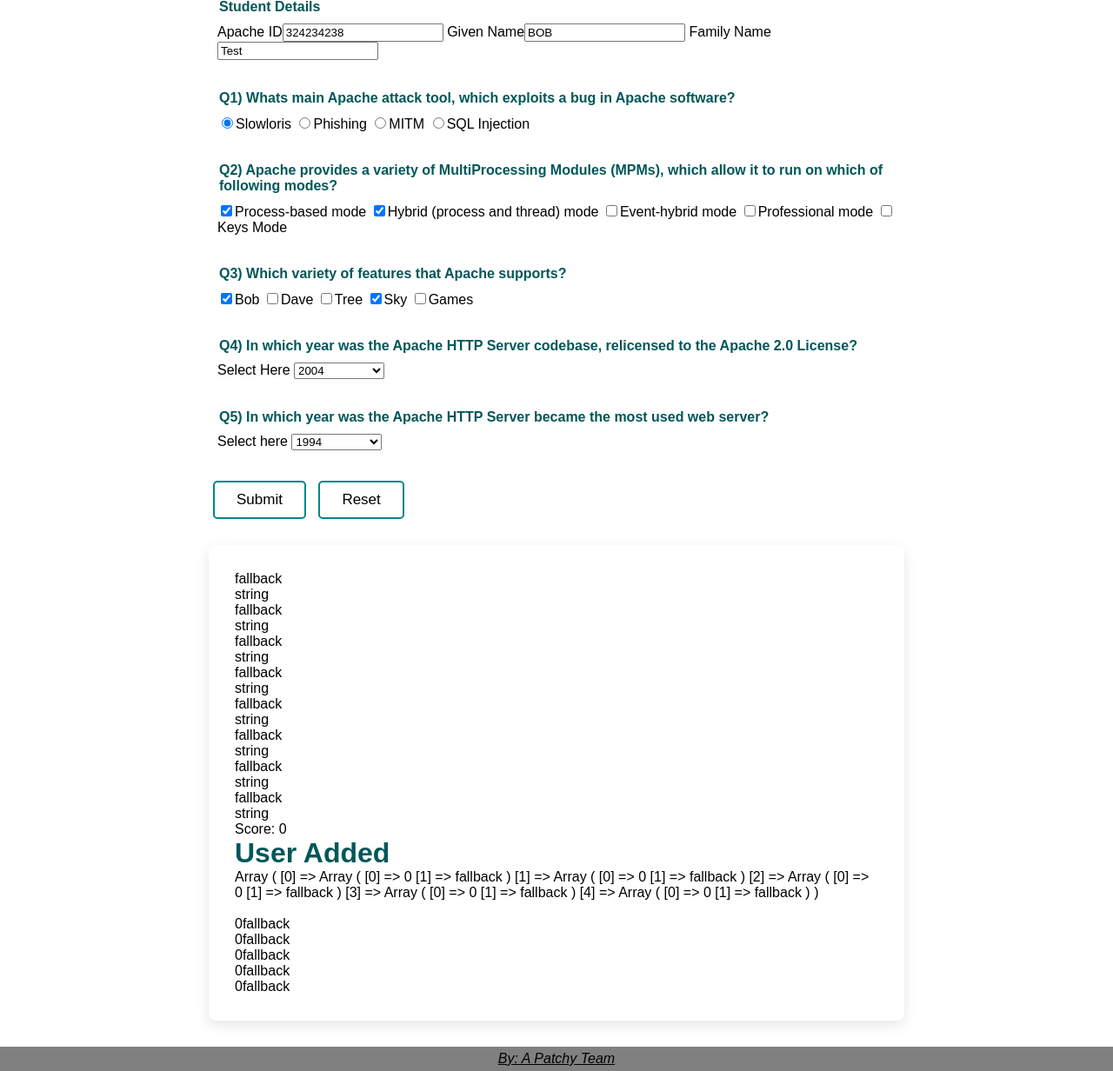
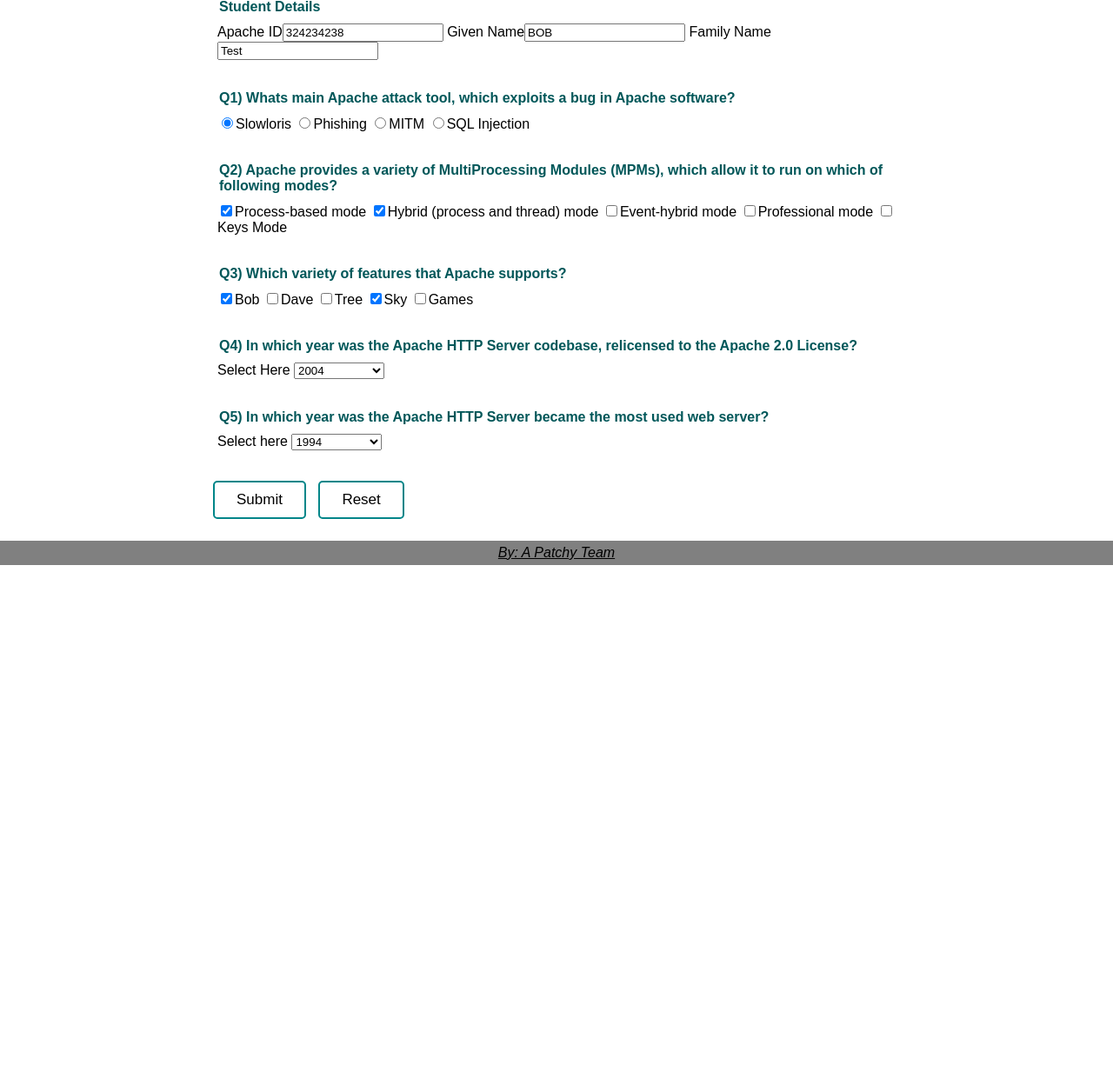
Before and after one commit to BossEliminated/COS10026-A2-Project, a PHP site: page /quiz in a window 1280 px wide. Shown: the part 314-1546 px from the top of the page at 87% size. After the commit the page ends 964 px from the top, so only its background shows below. Run offline with PHP 8.4, Linux system fonts and the light colour scheme; data that the repository does not hold is empty.

Commit message:
Added submission check

```diff
--- a/css/master.css
+++ b/css/master.css
@@ -321,7 +321,7 @@
   margin: 70px;
 }
 
-.quiz-main-headding p,h1 {
+.quiz-main-headding p,h1,h2 {
   color: #005759;
 }
 
@@ -367,6 +367,10 @@
   margin: 0px 5px;
   background-color: white;
   border: 2px solid #008689;
+}
+
+.quiz-button-container {
+  margin-bottom: 25px;
 }
 
 /* ----------------- Footer ---------------- */
--- a/markquiz.php
+++ b/markquiz.php
@@ -85,11 +85,11 @@
 
 function sanitization_and_type_processing($input) { // Sanitization type confirmation ----------- Broken Needs Fixing
 	$input = sanitise_inputs($input);
-	print ($input."<br>");
+	// print ($input."<br>"); // Unpacked data debug dump
 	if (is_numeric($input)) {
 		$input = has_only_numbers($input);
 	}
-	print (gettype($input)."<br>");
+	// print (gettype($input)."<br>"); // Unpacked data debug dump
 	return $input;
 }
 
@@ -200,7 +200,7 @@
 		if ($user_exists == 0) {
 			$sql_insert = "INSERT INTO `attempts`(`first_name`, `last_name`, `student_number`, `attempt`, `score`) VALUES ('$id[0]','$id[1]','$id[2]','1','$score')";
 			$conn->query($sql_insert);
-			print("<h1>User Added</h1>");
+			print("<h2>User Added</h2>");
 		}
 
 		// For existing user update attempt details
@@ -211,7 +211,6 @@
 			if ($attempts <= 2) {
 				$sql_update_attempts = "UPDATE attempts SET attempt ='$attempts', score = '$score' WHERE first_name = '$id[0]' AND last_name = '$id[1]' AND student_number = '$id[2]'";
 				$conn->query($sql_update_attempts);
-				print ("<p>Attempt: ".$attempts."</p>");
 			} else {
 				print ("<h2>Maximum Attempts Reached</h2>");
 			}
@@ -220,18 +219,37 @@
 	}
 }
 
+function submission_check($results){
+	$count = 0;
+	foreach ($results as $value) {
+		if ($value == 'fallback') {
+			$count++;
+		}
+	}
+	if ($count == count($results)) {
+		return false;
+	} else {
+		return true;
+	}
+}
+
 $post_id_inputs = ['given_name','family_name','ID'];
 $post_question_inputs = ['quiz-question-1','quiz-question-2','quiz-question-3','quiz-question-4','quiz-question-5'];
 $answers = ['slowloris',['process-based_mode','hybrid_mode'],['bob','sky'],'2004','1994'];
+$post_ids_values_array = get_post_values($post_id_inputs); // Read ID Values
 
-$post_questions_values_array = get_post_values($post_question_inputs);
-$post_ids_values_array = get_post_values($post_id_inputs);
+if (submission_check($post_ids_values_array) == true) {
+	print ('<div id="results" class="quiz-content quiz-results">');
 
-$results = marking($post_questions_values_array, $answers); // Input arrays must be same size will ad in check later
-$score = score($results);
+	$post_questions_values_array = get_post_values($post_question_inputs); // Read Questions Values
+	$results = marking($post_questions_values_array, $answers); // Calulate results - Input arrays must be same size
 
-print ("<p>Score: ".$score."</p>");
-save_db_data($post_ids_values_array, $score);
-debug_dump($results);
+	$score = score($results);
+	save_db_data($post_ids_values_array, $score);
+	print ("<p>Score: ".$score."/5</p>");
+	// debug_dump($results);
+
+	print ('</div>');
+}
 
 ?>
--- a/quiz.php
+++ b/quiz.php
@@ -12,32 +12,32 @@
       <form method="post" action="#results">
         <fieldset class="quiz-fieldset">
           <legend class="quiz-question">Student Details</legend>
-               <label>Apache ID<input type="text" name="ID" pattern="[0-9]{9}" required="required" value="324234238"></label>
-               <label>Given Name<input type="text" name="given_name" pattern="^(([a-zA-Z]|-| ){1,30})$" maxlength="30" required="required" value="BOB"></label>
-               <label>Family Name<input type="text" name="family_name" pattern="^(([a-zA-Z]|-| ){1,30})$" maxlength="30" required="required" value="Test"></label>
+          <label>Apache ID<input type="text" name="ID" pattern="[0-9]{9}" required="required" value="324234238" /></label>
+          <label>Given Name<input type="text" name="given_name" pattern="^(([a-zA-Z]|-| ){1,30})$" maxlength="30" required="required" value="BOB" /></label>
+          <label>Family Name<input type="text" name="family_name" pattern="^(([a-zA-Z]|-| ){1,30})$" maxlength="30" required="required" value="Test" /></label>
         </fieldset>
         <fieldset class="quiz-fieldset">
           <legend class="quiz-question">Q1) Whats main Apache attack tool, which exploits a bug in Apache software?</legend>
-            <label><input type="radio" name="quiz-question-1" value="slowloris" checked>Slowloris</label>
-            <label><input type="radio" name="quiz-question-1" value="phishing">Phishing</label>
-            <label><input type="radio" name="quiz-question-1" value="mimt">MITM</label>
-            <label><input type="radio" name="quiz-question-1" value="SQL">SQL Injection</label>
+          <label><input type="radio" name="quiz-question-1" value="slowloris" checked />Slowloris</label>
+          <label><input type="radio" name="quiz-question-1" value="phishing" />Phishing</label>
+          <label><input type="radio" name="quiz-question-1" value="mimt" />MITM</label>
+          <label><input type="radio" name="quiz-question-1" value="SQL" />SQL Injection</label>
         </fieldset>
         <fieldset class="quiz-fieldset">
           <legend class="quiz-question">Q2) Apache provides a variety of MultiProcessing Modules (MPMs), which allow it to run on which of following modes?</legend>
-            <label><input type="checkbox" name="quiz-question-2[]" value="process-based_mode" checked>Process-based mode</label>
-            <label><input type="checkbox" name="quiz-question-2[]" value="hybrid_mode" checked>Hybrid (process and thread) mode</label>
-            <label><input type="checkbox" name="quiz-question-2[]" value="event-hybrid_mode">Event-hybrid mode</label>
-            <label><input type="checkbox" name="quiz-question-2[]" value="professional_mode">Professional mode</label>
-            <label><input type="checkbox" name="quiz-question-2[]" value="key_mode">Keys Mode</label>
+          <label><input type="checkbox" name="quiz-question-2[]" value="process-based_mode" checked />Process-based mode</label>
+          <label><input type="checkbox" name="quiz-question-2[]" value="hybrid_mode" checked />Hybrid (process and thread) mode</label>
+          <label><input type="checkbox" name="quiz-question-2[]" value="event-hybrid_mode" />Event-hybrid mode</label>
+          <label><input type="checkbox" name="quiz-question-2[]" value="professional_mode" />Professional mode</label>
+          <label><input type="checkbox" name="quiz-question-2[]" value="key_mode" />Keys Mode</label>
         </fieldset>
         <fieldset class="quiz-fieldset">
           <legend class="quiz-question">Q3) Which variety of features that Apache supports?</legend>
-            <label><input type="checkbox" name="quiz-question-3[]" value="bob" checked>Bob</label>
-            <label><input type="checkbox" name="quiz-question-3[]" value="dave">Dave</label>
-            <label><input type="checkbox" name="quiz-question-3[]" value="tree">Tree</label>
-            <label><input type="checkbox" name="quiz-question-3[]" value="sky" checked>Sky</label>
-            <label><input type="checkbox" name="quiz-question-3[]" value="games">Games</label>
+          <label><input type="checkbox" name="quiz-question-3[]" value="bob" checked />Bob</label>
+          <label><input type="checkbox" name="quiz-question-3[]" value="dave" />Dave</label>
+          <label><input type="checkbox" name="quiz-question-3[]" value="tree" />Tree</label>
+          <label><input type="checkbox" name="quiz-question-3[]" value="sky" checked />Sky</label>
+          <label><input type="checkbox" name="quiz-question-3[]" value="games" />Games</label>
         </fieldset>
         <fieldset class="quiz-fieldset">
           <legend class="quiz-question">Q4) In which year was the Apache HTTP Server codebase, relicensed to the Apache 2.0 License?</legend>
@@ -65,13 +65,13 @@
             </select>
           </label>
         </fieldset>
-         <input class="quiz-button" type="submit" value="Submit">
-         <input class="quiz-button" type="reset" value="Reset">
+        <div class="quiz-button-container">
+          <input class="quiz-button" type="submit" value="Submit" />
+          <input class="quiz-button" type="reset" value="Reset" />
+        </div>
       </form>
     </div>
-    <div id="results" class="quiz-content quiz-results">
     <?php require_once 'markquiz.php' ?>
-    </div>
     <?php include './footer.inc'; ?>
   </body>
 </html>
```
Lines whose indentation alone changed are shown as unchanged.
